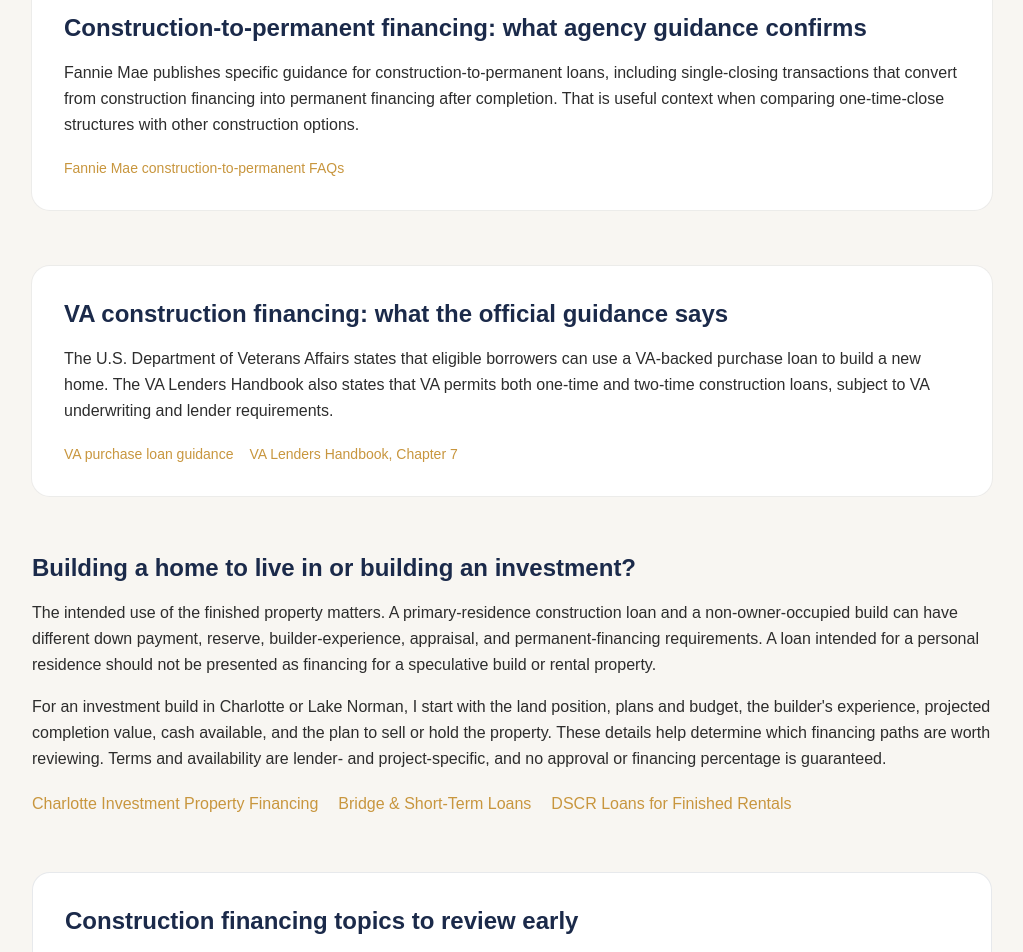
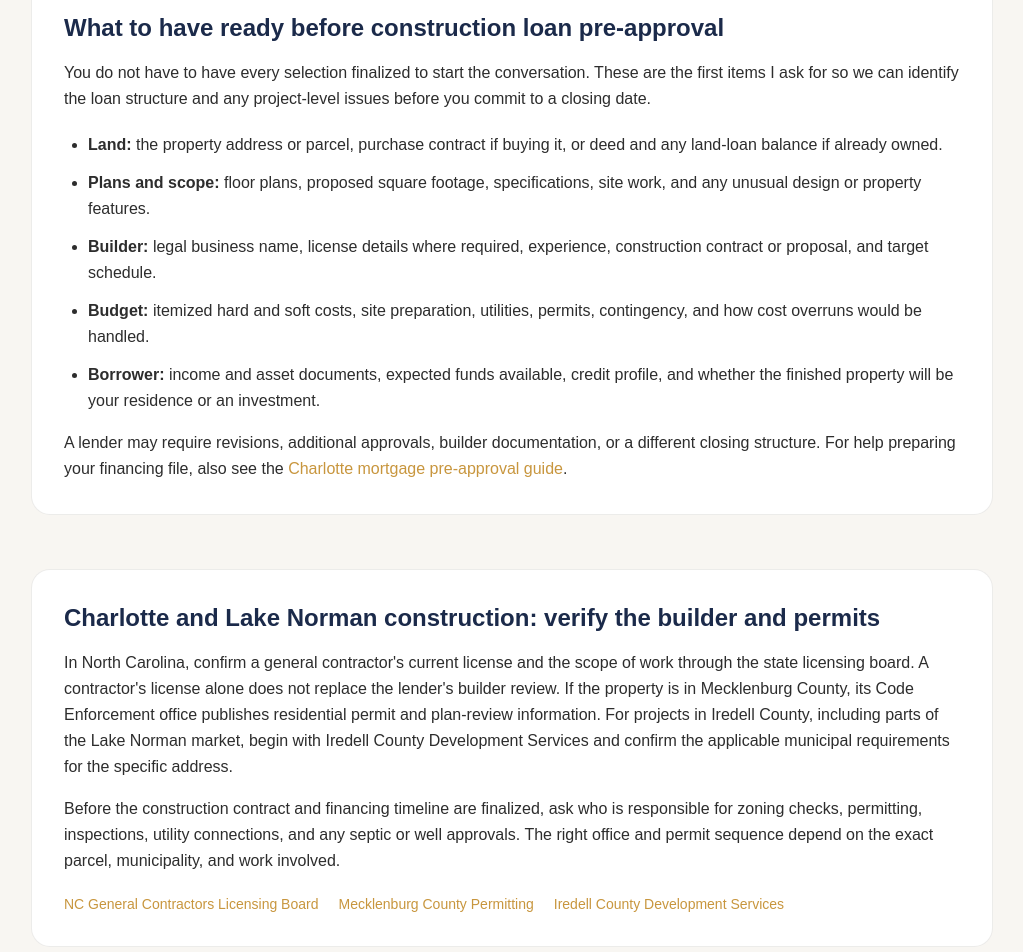
Before and after one commit to JLshope12/jacob-shope-mortgage, a Next.js app: page /construction-loans-charlotte in a window 1280 px wide. Shown: the part 1280-2232 px from the top of the page, without its empty margins (128-1151 px from the left). Built offline with nearby package versions, Linux system fonts and the light colour scheme.

Commit message:
SEO: add practical construction-loan preapproval checklist and verified NC permit resources

```diff
--- a/app/construction-loans-charlotte/page.tsx
+++ b/app/construction-loans-charlotte/page.tsx
@@ -6,6 +6,9 @@ const pageUrl = `${origin}/construction-loans-charlotte`;
 const FANNIE_CTP_URL = "https://singlefamily.fanniemae.com/learning-center/originating-and-underwriting/faqs-construction-permanent-financing";
 const VA_PURCHASE_URL = "https://www.va.gov/housing-assistance/home-loans/loan-types/purchase-loan/";
 const VA_HANDBOOK_URL = "https://www.benefits.va.gov/WARMS/docs/admin26/m26-07/vap26-7-chapter7-loans-requiring-special-underwriting-guaranty-and-other-considerations.pdf";
+const NC_CONTRACTOR_LOOKUP_URL = "https://www.nclbgc.org/";
+const MECK_PERMIT_URL = "https://code.mecknc.gov/permitting";
+const IREDELL_PERMIT_URL = "https://www.iredellcountync.gov/232/Development-Services";
 
 export const metadata = {
   title: "Construction Loans Charlotte NC | Jacob Shope Mortgage",
@@ -29,6 +32,10 @@ const FAQS = [
     "Sometimes. The treatment of owned land, a land purchase, and existing equity depends on the loan program, project structure, appraisal, and lender requirements.",
   ],
   [
+    "What should I have ready for construction loan pre-approval?",
+    "Start with the land address and ownership details, preliminary house plans and specifications, a line-item budget, builder information, expected timeline, and your income and asset documents. Lenders may request more as the project develops.",
+  ],
+  [
     "Can eligible veterans use VA financing to build a home?",
     "VA guidance confirms that eligible borrowers may use VA-backed purchase financing to build a new home, and the VA Lenders Handbook permits both one-time and two-time construction loans subject to program and lender requirements.",
   ],
@@ -47,8 +54,8 @@ export default function ConstructionLoansCharlottePage() {
         author: { "@id": `${origin}/#jacob-shope` },
         publisher: { "@id": `${origin}/#mpire-financial` },
         mainEntityOfPage: { "@id": `${pageUrl}#webpage` },
-        dateModified: "2026-10-26",
-        citation: [FANNIE_CTP_URL, VA_PURCHASE_URL, VA_HANDBOOK_URL],
+        dateModified: "2026-11-06",
+        citation: [FANNIE_CTP_URL, VA_PURCHASE_URL, VA_HANDBOOK_URL, NC_CONTRACTOR_LOOKUP_URL, MECK_PERMIT_URL, IREDELL_PERMIT_URL],
       },
       {
         "@type": "WebPage",
@@ -122,6 +129,38 @@ export default function ConstructionLoansCharlottePage() {
           <p className="mt-4 leading-relaxed text-charcoal">
             I work with buyers, veterans, builders, and Realtors on construction scenarios across Charlotte, Lake Norman, and surrounding North Carolina markets. The earlier we review the plans, budget, land, and borrower profile, the easier it is to identify a workable path.
           </p>
+        </section>
+
+        <section className="mt-14 rounded-2xl bg-white p-8 ring-1 ring-navy/5">
+          <h2 className="text-2xl font-bold text-navy">What to have ready before construction loan pre-approval</h2>
+          <p className="mt-4 leading-relaxed text-charcoal">
+            You do not have to have every selection finalized to start the conversation. These are the first items I ask for so we can identify the loan structure and any project-level issues before you commit to a closing date.
+          </p>
+          <ul className="mt-5 list-disc space-y-3 pl-6 leading-relaxed text-charcoal">
+            <li><strong>Land:</strong> the property address or parcel, purchase contract if buying it, or deed and any land-loan balance if already owned.</li>
+            <li><strong>Plans and scope:</strong> floor plans, proposed square footage, specifications, site work, and any unusual design or property features.</li>
+            <li><strong>Builder:</strong> legal business name, license details where required, experience, construction contract or proposal, and target schedule.</li>
+            <li><strong>Budget:</strong> itemized hard and soft costs, site preparation, utilities, permits, contingency, and how cost overruns would be handled.</li>
+            <li><strong>Borrower:</strong> income and asset documents, expected funds available, credit profile, and whether the finished property will be your residence or an investment.</li>
+          </ul>
+          <p className="mt-4 leading-relaxed text-charcoal">
+            A lender may require revisions, additional approvals, builder documentation, or a different closing structure. For help preparing your financing file, also see the <Link href="/mortgage-preapproval-charlotte" className="font-medium text-gold hover:underline">Charlotte mortgage pre-approval guide</Link>.
+          </p>
+        </section>
+
+        <section className="mt-14 rounded-2xl bg-white p-8 ring-1 ring-navy/5">
+          <h2 className="text-2xl font-bold text-navy">Charlotte and Lake Norman construction: verify the builder and permits</h2>
+          <p className="mt-4 leading-relaxed text-charcoal">
+            In North Carolina, confirm a general contractor&apos;s current license and the scope of work through the state licensing board. A contractor&apos;s license alone does not replace the lender&apos;s builder review. If the property is in Mecklenburg County, its Code Enforcement office publishes residential permit and plan-review information. For projects in Iredell County, including parts of the Lake Norman market, begin with Iredell County Development Services and confirm the applicable municipal requirements for the specific address.
+          </p>
+          <p className="mt-4 leading-relaxed text-charcoal">
+            Before the construction contract and financing timeline are finalized, ask who is responsible for zoning checks, permitting, inspections, utility connections, and any septic or well approvals. The right office and permit sequence depend on the exact parcel, municipality, and work involved.
+          </p>
+          <div className="mt-5 flex flex-wrap gap-x-5 gap-y-3 text-sm font-medium">
+            <a href={NC_CONTRACTOR_LOOKUP_URL} target="_blank" rel="noopener noreferrer" className="text-gold hover:underline">NC General Contractors Licensing Board</a>
+            <a href={MECK_PERMIT_URL} target="_blank" rel="noopener noreferrer" className="text-gold hover:underline">Mecklenburg County Permitting</a>
+            <a href={IREDELL_PERMIT_URL} target="_blank" rel="noopener noreferrer" className="text-gold hover:underline">Iredell County Development Services</a>
+          </div>
         </section>
 
         <section className="mt-14 rounded-2xl bg-white p-8 ring-1 ring-navy/5">
```
